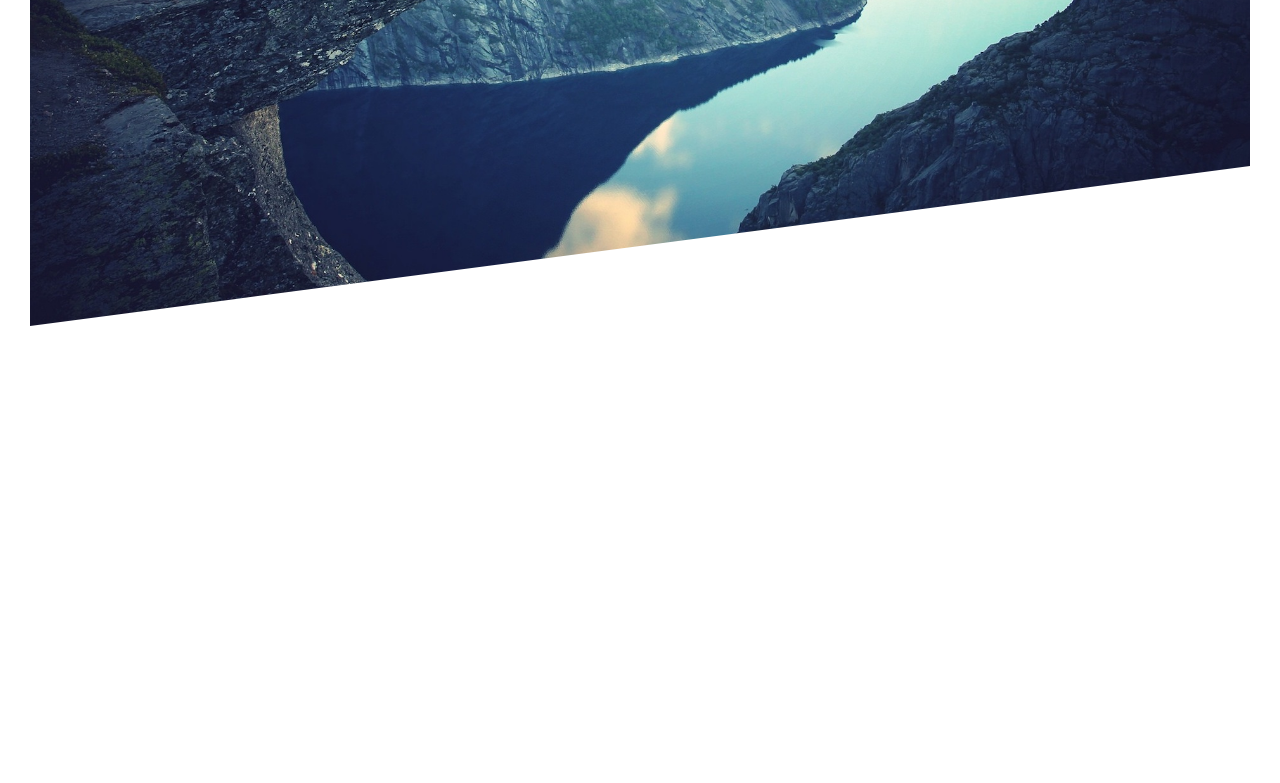
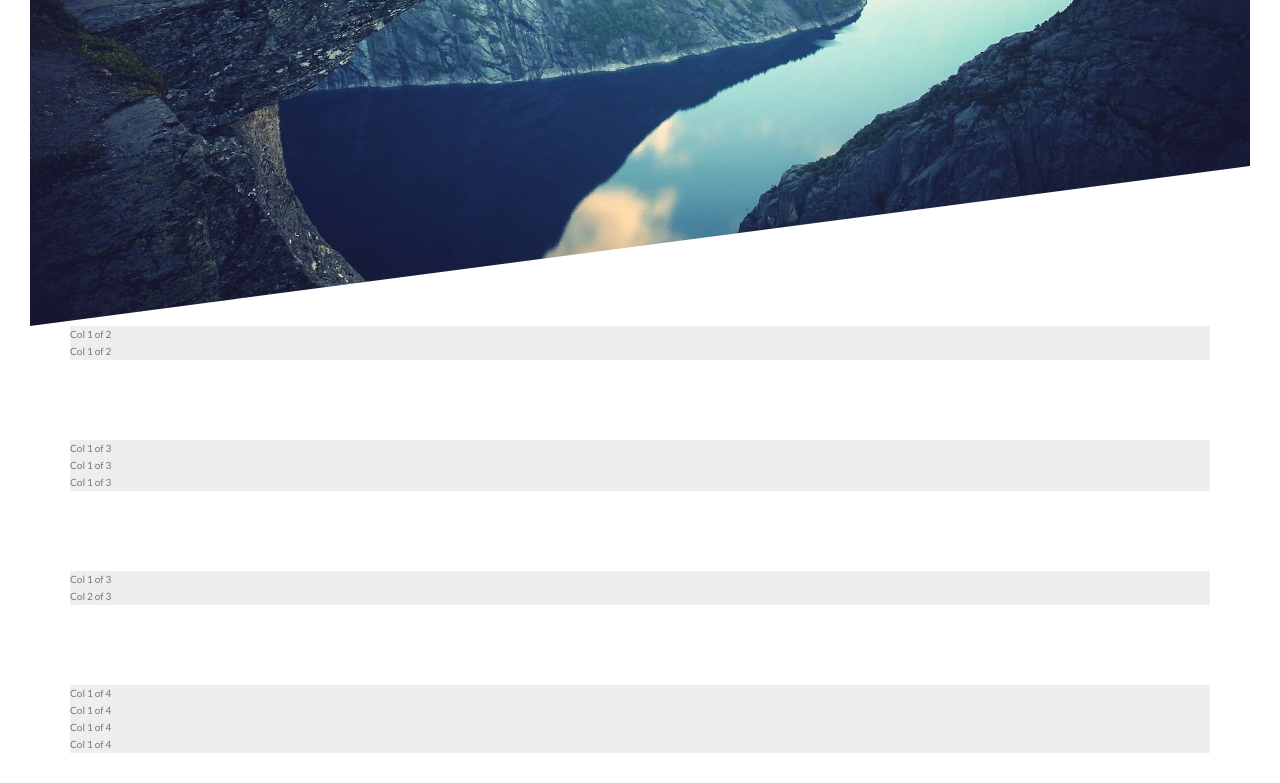
Before and after one commit to muchuanhung/Natours, a website: page index.html in a window 1280 px wide. Shown: the part 464-1247 px from the top of the page. Before the commit the page ends 820 px from the top, so only its background shows below. Drawn offline with Linux system fonts and the light colour scheme; files that its build step writes are made by us from their sources.

Commit message:
feat: test float layout style

```diff
--- a/index.html
+++ b/index.html
@@ -30,5 +30,53 @@
             </div>
         </header>
 
+        <section class="grid-test">
+            <div class="row">
+                <div class="col-1-0f-2">
+                    Col 1 of 2
+                </div>
+                <div class="col-1-0f-2">
+                    Col 1 of 2
+                </div>
+            </div>
+
+            <div class="row">
+                <div class="col-1-0f-3">
+                    Col 1 of 3
+                </div>
+                <div class="col-1-0f-3">
+                    Col 1 of 3
+                </div>
+                <div class="col-1-0f-3">
+                    Col 1 of 3
+                </div>
+            </div>
+
+            <div class="row">
+                <div class="col-1-0f-3">
+                    Col 1 of 3
+                </div>
+                <div class="col-2-0f-3">
+                    Col 2 of 3
+                </div>
+            </div>
+
+            <div class="row">
+                <div class="col-1-0f-4">
+                    Col 1 of 4
+                </div>
+                <div class="col-1-0f-4">
+                    Col 1 of 4
+                </div>
+                <div class="col-1-0f-4">
+                    Col 1 of 4
+                </div>
+                <div class="col-1-0f-4">
+                    Col 1 of 4
+                </div>
+            </div>
+
+        </section>
+
     </body>
 </html>
--- a/sass/abstracts/_mixins.scss
+++ b/sass/abstracts/_mixins.scss
@@ -0,0 +1,7 @@
+@mixin clearfix {
+  &::after {
+    content: "";
+    display: table;
+    clear: both;
+  }
+}
--- a/sass/abstracts/_variables.scss
+++ b/sass/abstracts/_variables.scss
@@ -5,3 +5,8 @@ $color-primary-dark: #28b485;
 $color-grey-dark: #777;
 $color-white: rgb(255, 255, 255);
 $color-black: #000;
+
+//grid
+$grid-width: 114rem;
+$gutter-vertical: 8rem;
+$gutter-horizontal: 6rem;
--- a/sass/base/_base.scss
+++ b/sass/base/_base.scss
@@ -7,14 +7,9 @@
 }
 
 html {
-  font-size: 10px;
+  font-size: 62.5%;
 }
 
 body {
-  font-family: "Lato", sans-serif;
-  font-weight: 400;
-  line-height: 1.7;
-  color: $color-grey-dark;
-  padding: 3rem;
   box-sizing: border-box;
 }
--- a/sass/base/_typography.scss
+++ b/sass/base/_typography.scss
@@ -1,3 +1,11 @@
+body {
+  font-family: "Lato", sans-serif;
+  font-weight: 400;
+  line-height: 1.7;
+  color: $color-grey-dark;
+  padding: 3rem;
+}
+
 .head-primary {
   color: $color-white;
   /*統一大寫*/
--- /dev/null
+++ b/sass/layout/_grid.scss
@@ -0,0 +1,27 @@
+.row {
+  max-width: $grid-width;
+  background-color: #eee;
+  margin: 0 auto;
+  //全部都作用row-vertical效果除了最後一行
+  &:not(:last-child) {
+    margin-bottom: $gutter-vertical;
+  }
+
+  @include clearfix;
+
+  .col-1-of-2 {
+    background-color: orangered;
+    float: left;
+
+    &:not(:last-child) {
+      margin-right: $gutter-horizontal;
+    }
+    width: calc((100% - #{$gutter-horizontal}) / 2);
+  }
+
+  .col-1-of-3 {
+    background-color: orangered;
+    float: left;
+    width: calc((100% -2 - #{$gutter-horizontal}) / 3);
+  }
+}
--- a/sass/main.scss
+++ b/sass/main.scss
@@ -10,5 +10,6 @@
 @import "components/button";
 
 @import "layout/header";
+@import "layout/grid";
 
 @import "pages/home";
```
Also changed, not shown: css/style.css.
